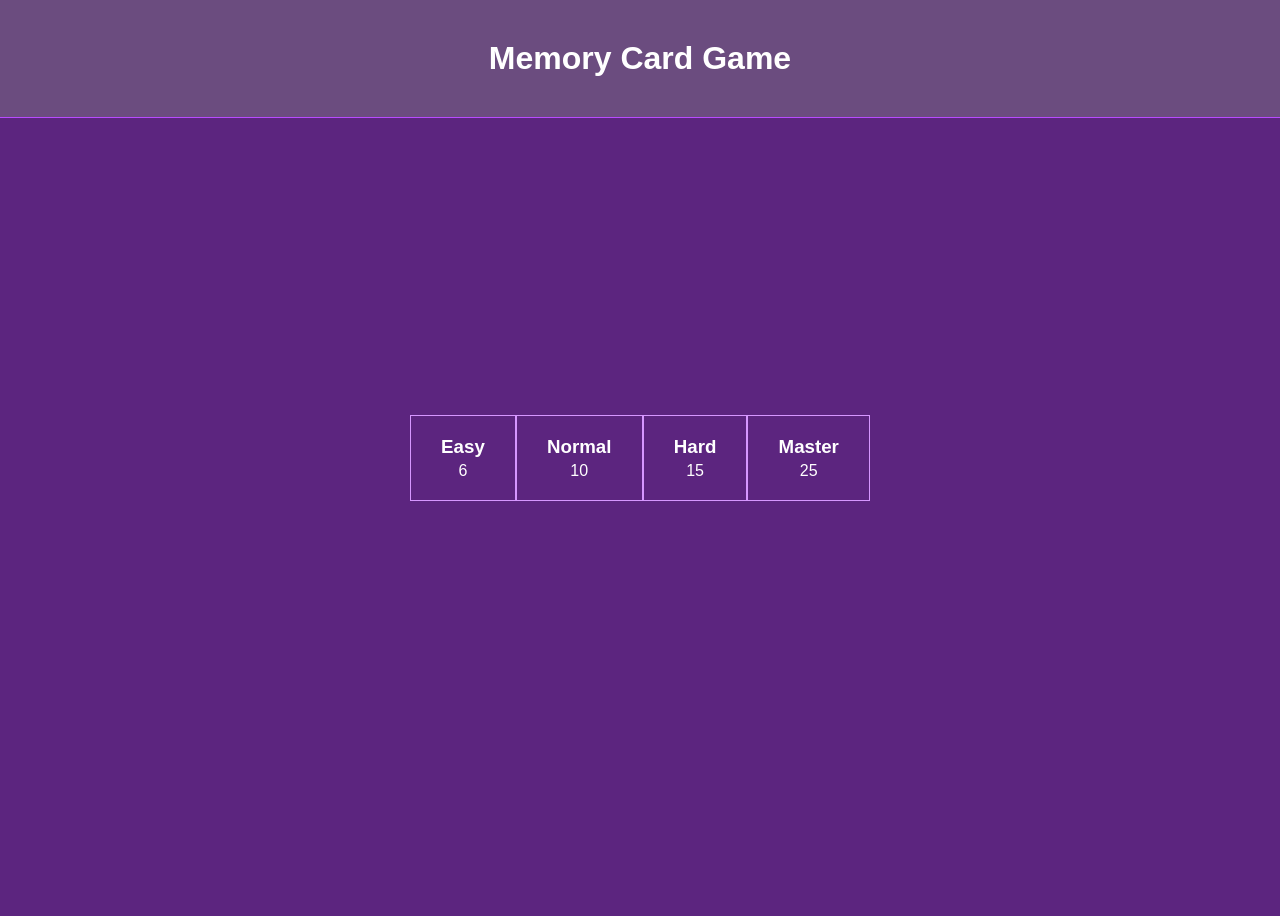
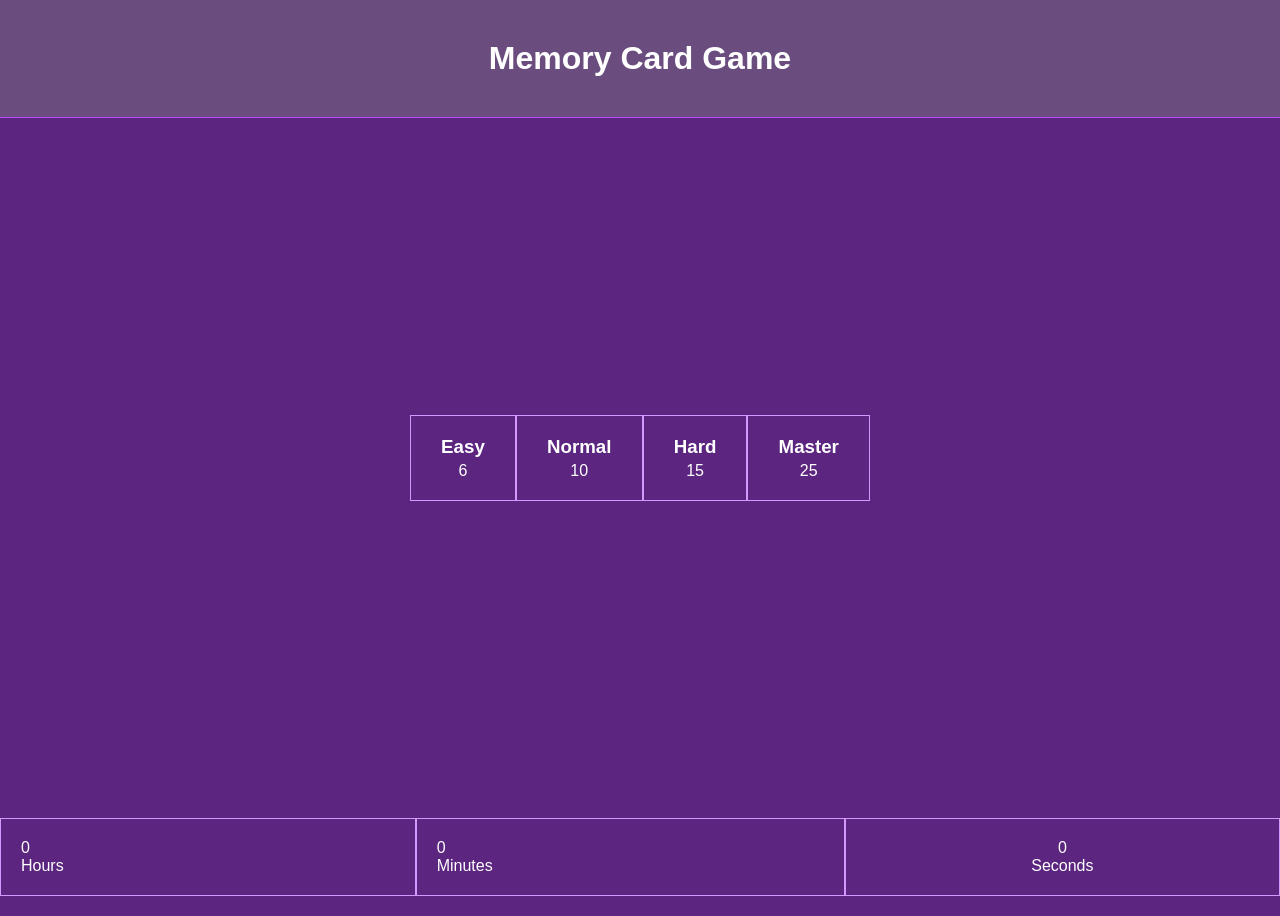
Before and after one commit to GersonSalvador/memory-card-game-reactjs, a React (Create React App) app: page / in a window 1280 px wide. Before the commit the page ends 800 px from the top, so only its background shows below. Built offline with nearby package versions, Linux system fonts and the light colour scheme.

Commit message:
feat: import Counter on Dashboard page

```diff
--- a/src/pages/Dashboard/index.tsx
+++ b/src/pages/Dashboard/index.tsx
@@ -1,4 +1,4 @@
-import { Header, Main, Levels } from "../../components"
+import { Header, Main, Levels, Counter } from "../../components"
 import { ILevels } from "../../interfaces"
 
 const levels: ILevels[] = [
@@ -17,6 +17,7 @@ export default function Dashboard() {
       <Main>
         <Levels levels={levels}/>
       </Main>
+      <Counter timing={{hour: 0, minute: 0, second: 0}}/>
     </div>
   )
 }
```
